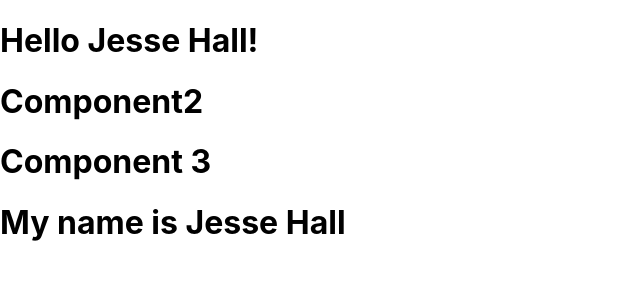
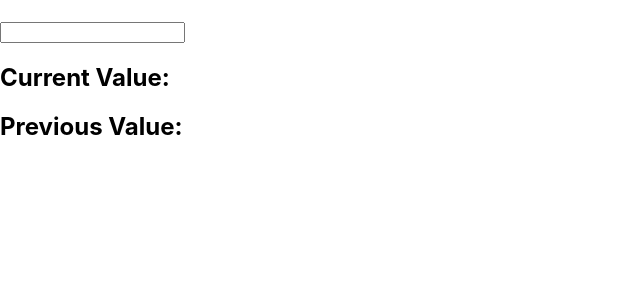
Before and after one commit to vinayjs/react-hooks, a React (Create React App) app: page / in a window 1280 px wide. Shown: the top 300 px of the page, without its empty margins (0-640 px from the left). Built offline with nearby package versions, Linux system fonts and the light colour scheme.

Commit message:
useRef hook

```diff
--- /dev/null
+++ b/src/Useref.js
@@ -0,0 +1,21 @@
+import { useState, useEffect, useRef } from "react";
+
+function Useref () {
+    const [inputValue, setInputValue] = useState('');
+    const previousInputValue = useRef('');
+
+    useEffect(() => {
+        previousInputValue.current = inputValue;
+    }, [inputValue]);
+
+    return (
+        <>
+        <h1>{previousInputValue.current}</h1>
+        <input type="text" value={inputValue} onChange={(e) => setInputValue(e.target.value)} />
+        <h2>Current Value: {inputValue}</h2>
+        <h2>Previous Value: {previousInputValue.current}</h2>
+        </>
+    )
+}
+
+export default Useref;
--- a/src/index.js
+++ b/src/index.js
@@ -4,12 +4,13 @@
 // import App from './App';
 import reportWebVitals from './reportWebVitals';
 // import Useffect from './Useeffect';
-import Component1 from './Usecontext';
+// import Component1 from './Usecontext';
+import Useref from './Useref';
 
 const root = ReactDOM.createRoot(document.getElementById('root'));
 root.render(
   <React.StrictMode>
-    <Component1 />
+    <Useref />
   </React.StrictMode>
 );
 
```
